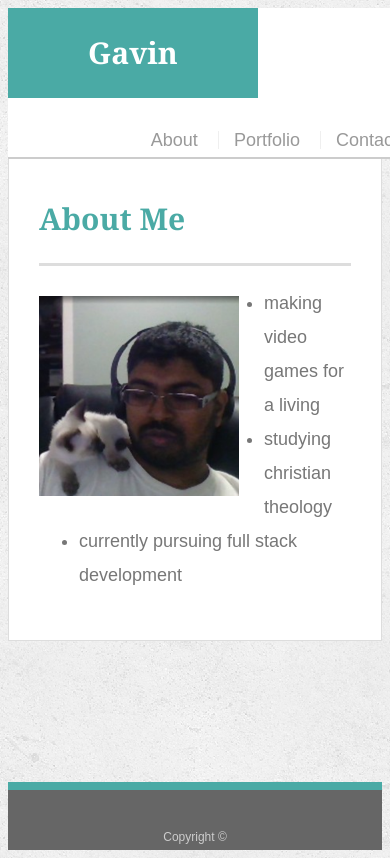
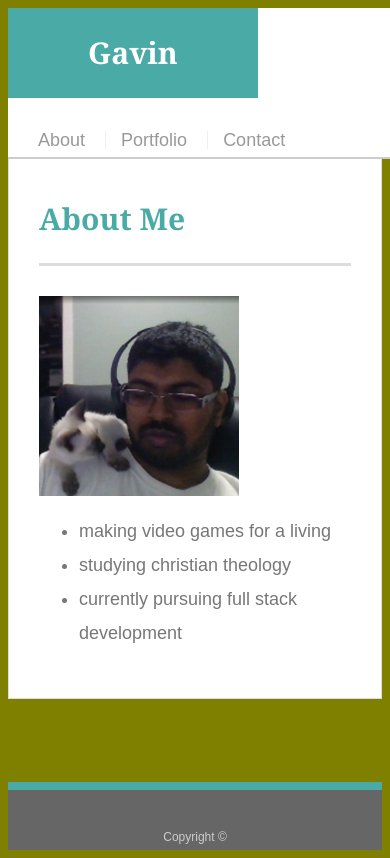
Before and after one commit to GavinW93/Responsive_portfolio, a plain HTML site: page index.html in a window 390 px wide. Drawn offline with Linux system fonts and the light colour scheme.

Commit message:
added media query to the css file

```diff
--- a/assets/CSS/GavinCSS.css
+++ b/assets/CSS/GavinCSS.css
@@ -3,7 +3,7 @@ body {
   font-size: 18px;
   line-height: 34px;
   color: #777777;
-  background: url("../images/concrete_seamless.png");
+
 }
 
 
@@ -229,3 +229,43 @@ input[type=submit] {
   background: #4aaaa5;
   border: 0 none;
 }
+/* Set the background color of body to tan */
+body {
+  background-color: tan;
+}
+
+/* On screens that are 992px or less, set the background color to blue */
+@media screen and (max-width: 992px) {
+  body {
+    background-color: blue;
+  }
+}
+
+/* On screens that are 600px or less, set the background color to olive */
+@media screen and (max-width: 600px) {
+  body {
+    background-color: olive;
+
+  }
+
+}
+
+@media screen and (max-width: 992px) {
+  .lists{
+    float: none;
+    width: 100%;
+  }
+}
+@media screen and (max-width: 600px) {
+  .lists {
+
+    float: left;
+  }
+}
+@media screen and (max-width: 600px) {
+  .navig {
+
+    float: left;
+
+  }
+}
--- a/index.html
+++ b/index.html
@@ -12,25 +12,32 @@
   <header id="masthead">
     <div class="container">
       <a href="index.html" id="logo">Gavin</a>
+          <div class = "navig">
             <nav>
+
               <a href="index.html">About</a>
               <a href="Gavin_portfolio.html">Portfolio</a>
               <a href="contact_form.html">Contact</a>
+
             </nav>
+          </div>
     </div>
   </header>
 
   <div id="main-container" class="container">
     <section class="main-section">
+
       <h1>About Me</h1>
 
       <img src="assets/images/b6ypB7D5_400x400.png" class="auth-image" alt="Your Name">
+      <div class= "lists">
               <ul>
               <li>making video games for a living</li>
               <li> studying christian theology</li>
               <li>currently pursuing full stack  development</li>
               </ul>
             </section>
+        </div>
 
   </div>
 
```
Also changed, not shown: Gavin_portfolio.html (+6 -0 lines), contact_form.html (+5 -0 lines), 2 other files. Lines whose indentation alone changed are shown as unchanged.
